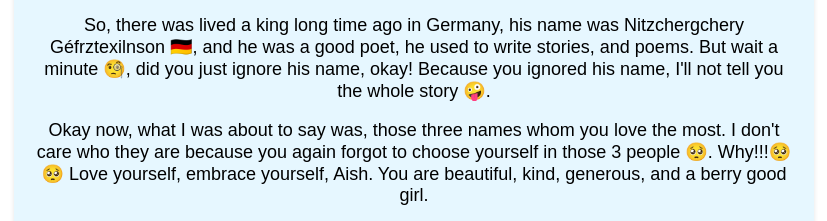
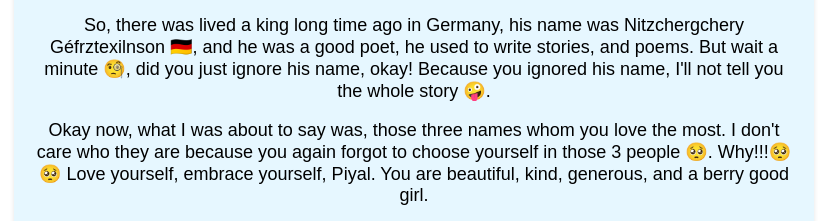
Before and after one commit to 7mobz/idk.maybe.ily., a plain HTML site: page index.html in a window 1280 px wide. Shown: the part 1102-1323 px from the top of the page, 226-1053 px from the left. Drawn offline with Linux system fonts and the light colour scheme.

Commit message:
Update index.html

```diff
--- a/index.html
+++ b/index.html
@@ -74,7 +74,7 @@
 
 <p>So, there was lived a king long time ago in Germany, his name was Nitzchergchery Géfrztexilnson 🇩🇪, and he was a good poet, he used to write stories, and poems. But wait a minute 🧐, did you just ignore his name, okay! Because you ignored his name, I'll not tell you the whole story 🤪.</p>
 
-<p>Okay now, what I was about to say was, those three names whom you love the most. I don't care who they are because you again forgot to choose yourself in those 3 people 🥺. Why!!!🥺🥺 Love yourself, embrace yourself, Aish. You are beautiful, kind, generous, and a berry good girl.</p>
+<p>Okay now, what I was about to say was, those three names whom you love the most. I don't care who they are because you again forgot to choose yourself in those 3 people 🥺. Why!!!🥺🥺 Love yourself, embrace yourself, Piyal. You are beautiful, kind, generous, and a berry good girl.</p>
 
 <p>I never write paragraphs, well, I used to write many years ago but not now. I'm writing it this much long because it's your birthday 😡🍼. I can write long long long paragraphs for you, but that will make things different.</p>
 
```
